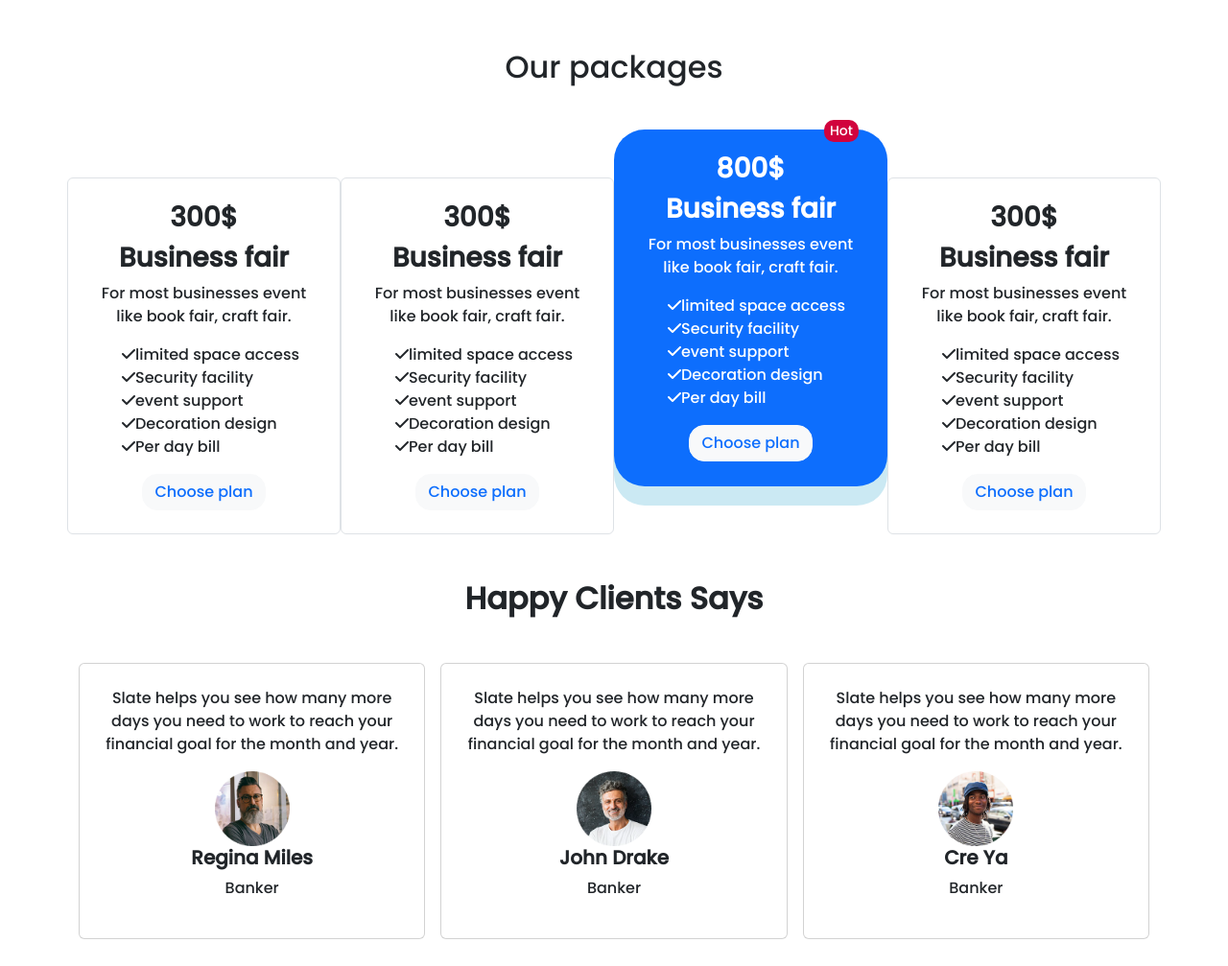
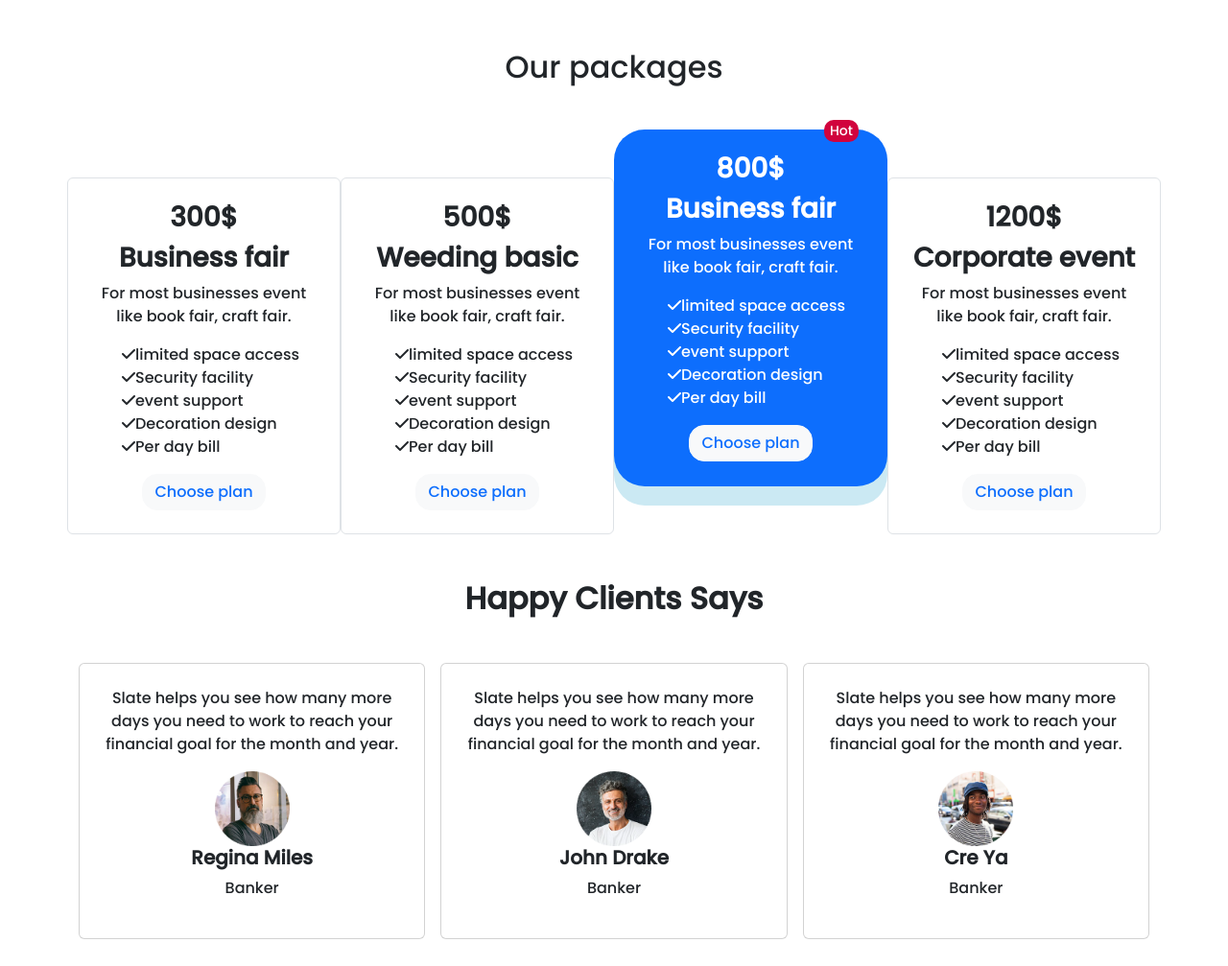
Before and after one commit to KhanZiaul/convention-center, a plain HTML site: page index.html in a window 1280 px wide. Shown: the part 1265-2272 px from the top of the page at 96% size. Drawn offline with Linux system fonts and the light colour scheme.

Commit message:
our packages text updated

```diff
--- a/index.html
+++ b/index.html
@@ -125,8 +125,8 @@
               </div>
 
             <div class="col-md-3 col-12 border rounded-2 p-4">
-              <h1 class="fs-3 fw-semibold text-center">300$</h1>
-              <h2 class="fs-3 fw-semibold text-center">Business fair</h2>
+              <h1 class="fs-3 fw-semibold text-center">500$</h1>
+              <h2 class="fs-3 fw-semibold text-center">Weeding basic </h2>
               <p class="text-center">For most businesses event
                 like book fair, craft fair.</p>
               <ul>
@@ -162,8 +162,8 @@
             </div>
 
             <div class="col-md-3 col-12 border rounded-2 p-4">
-              <h1 class="fs-3 fw-semibold text-center">300$</h1>
-              <h2 class="fs-3 fw-semibold text-center">Business fair</h2>
+              <h1 class="fs-3 fw-semibold text-center">1200$</h1>
+              <h2 class="fs-3 fw-semibold text-center">Corporate event</h2>
               <p class="text-center">For most businesses event
                 like book fair, craft fair.</p>
               <ul>
```
